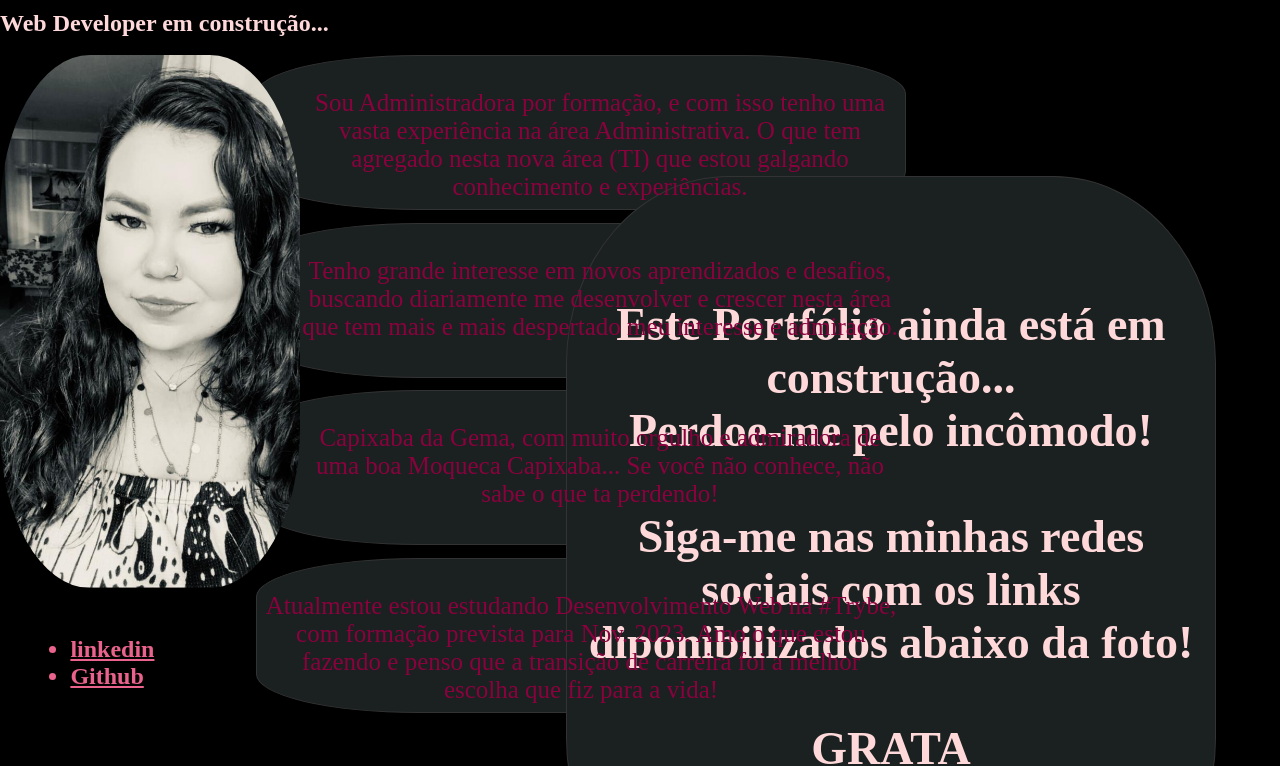
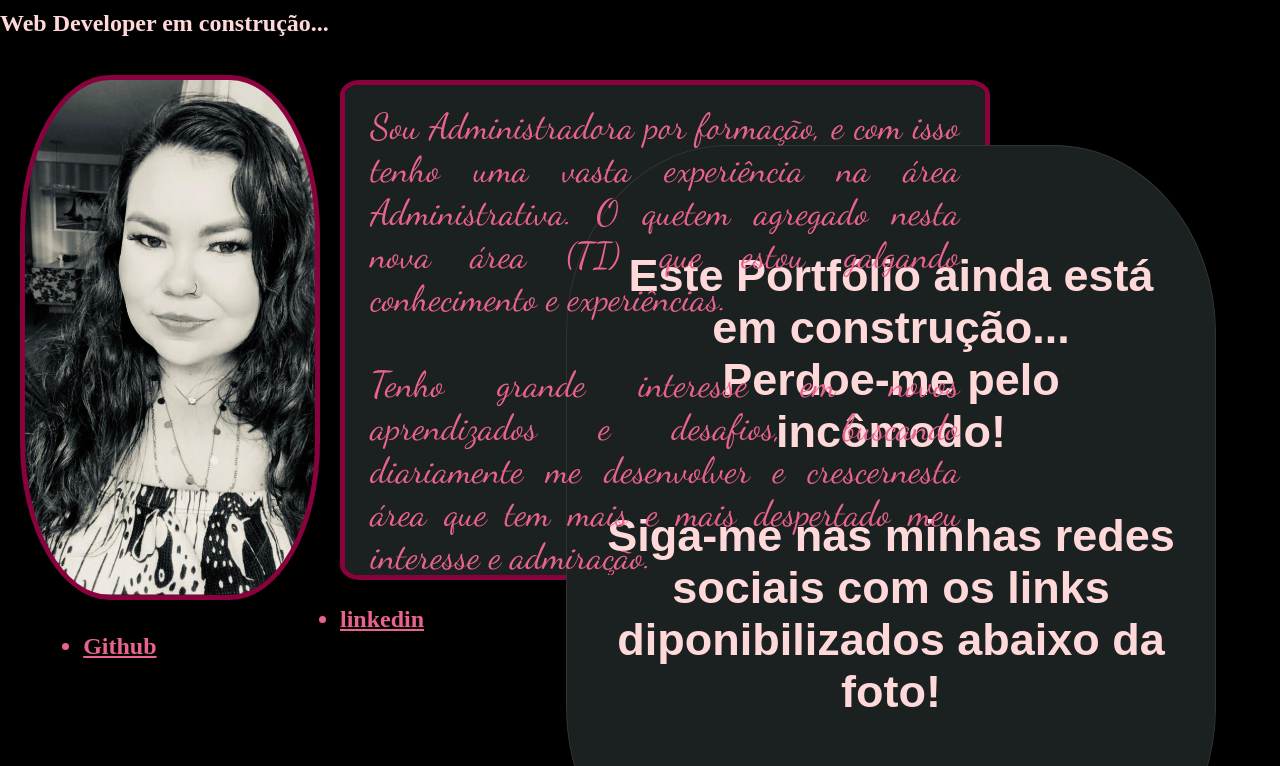
Before and after one commit to SherlyAmorim/SherlyAmorim.github.io, a plain HTML site: page index.html in a window 1280 px wide. Shown: the part 186-952 px from the top of the page. Drawn offline with Linux system fonts and the light colour scheme.

Commit message:
Inclusão de div, aside, scrollbar e outras alterações

```diff
--- a/index.html
+++ b/index.html
@@ -1,25 +1,40 @@
 <!DOCTYPE html>
 <html lang="pt-br">
+
 <head>
     <meta charset="UTF-8">
     <title>Sherly Amorim</title>
     <link rel="stylesheet" href="style.css">
 </head>
+
 <body>
-    <br><h2>Olá, sou a</h2>
+    <br>
+    <h2>Olá, sou a</h2>
     <h1>Sherly Amorim</h1>
     <h2>Web Developer em construção...</h2><br>
-    <img src="Sherly.jpeg" width="300px" style="float:left">
-    <p><br> Sou Administradora por formação, e com isso tenho uma vasta experiência na área Administrativa. O que tem agregado nesta nova área (TI) que estou galgando conhecimento e experiências.</p>
-    <p><br> Tenho grande interesse em novos aprendizados e desafios, buscando diariamente me desenvolver e crescer nesta área que tem mais e mais despertado meu interesse e admiração.</p>
-    <p><br>Capixaba da Gema, com muito orgulho e admiradora de uma boa Moqueca Capixaba...
-    Se você não conhece, não sabe o que ta perdendo!</p>
-    <p><br>Atualmente estou estudando Desenvolvimento Web na #Trybe, com formação prevista para Nov. 2023.
-    Amo o que estou fazendo e penso que a transição de carreira foi a melhor escolha que fiz para a vida!</p>
-    <h2 id="pagConstrucao"> <br><br> Este Portfólio ainda está em construção... <br> Perdoe-me pelo incômodo! <br><br> Siga-me nas minhas redes sociais com os links diponibilizados abaixo da foto! <br><br> GRATA</h2>
-    <ul><h2>
-        <li><a href="https://www.linkedin.com/in/sherlyamorim-ti/" target="_blank" id="rede">linkedin</a></li>
-        <li><a href="https://github.com/SherlyAmorim" target="_blank" id="rede">Github</a></li>
-    </h2></ul>
+    <img src="Sherly.jpeg">
+    <div>
+        <p>Sou Administradora por formação, e com isso tenho uma vasta experiência na área Administrativa. O quetem agregado nesta nova área (TI) que estou galgando conhecimento e experiências.</p>
+        <p><br> Tenho grande interesse em novos aprendizados e desafios, buscando diariamente me desenvolver e
+        crescernesta área que tem mais e mais despertado meu interesse e admiração.</p>
+        <p><br> Capixaba da Gema, com muito orgulho e admiradora de uma boa Moqueca Capixaba...Se você não conhece, não sabe o que ta perdendo!</p>
+        <p><br> Atualmente estudo Desenvolvimento Web na #Trybe, com formação prevista para Nov/23.</p>
+        <p><br> Amo o que estou fazendo e penso que a transição de carreira foi a melhor escolha que fiz para a vida!</p>
+    </div>
+    <aside id="pagConstrucao">
+        <h2> <br><br> Este Portfólio ainda está em construção... <br> Perdoe-me pelo incômodo!
+            <br><br>
+            Siga-me nas minhas redes sociais com os links diponibilizados abaixo da foto! <br><br>GRATA!
+        </h2>
+    </aside>
 </body>
+<footer>
+    <ul>
+        <h2>
+            <li><a href="https://www.linkedin.com/in/sherlyamorim-ti/" target="_blank" id="rede">linkedin</a></li>
+            <li><a href="https://github.com/SherlyAmorim" target="_blank" id="rede">Github</a></li>
+        </h2>
+    </ul>
+</footer>
+
 </html>
--- a/style.css
+++ b/style.css
@@ -7,16 +7,21 @@
     box-sizing: border-box;
 }
 
-body{
+body {
     background-color: black;
     color: #FFD9DA;
 }
 
-img{
+img {
     border-radius: 30%;
+    width:300px;
+    float:left;
+    padding: 5px;
+    background-color: #89023E;
+    margin: 20px;
 }
 
-h1{
+h1 {
     font-family: 'Dancing Script', cursive, sans-serif;
     text-align: left;
     font-size: 115px;
@@ -24,22 +29,41 @@ h1{
     margin: 0 0 1% 5%
 }
 
-p {
+div {
     background-color: #1B2021;
+    margin: 2% 5% 1% 20%;
+    overflow-y: scroll;
     width: 650px;
-    height: 155px;
-    padding: 5px;
-    border: 1px solid #333;
-    border-radius: 25%;
-    background-size: 50% 80%;
-    text-align: center;
-    color: #89023E;
-    font-size: 25px;
-    margin: 0 5% 1% 20%;
+    height: 500px;
+    padding: 1.5% 2% 0 2%;
+    border: 5px solid #89023E;
+    border-radius: 3%;
+    background-size: 50%;
+    text-align: justify;
+    color: #EA638C;
+    font-family: 'Dancing Script', cursive, sans-serif;
+    font-size: 36px;
+
 }
 
-ul {
-    margin: -7% 0 0 5.5%;
+div::-webkit-scrollbar {
+    width: 15px;
+}
+
+div::-webkit-scrollbar-track {
+    box-shadow: inset 0 0 5px #EA638C;
+    border-radius: 50px;
+}
+
+div::-webkit-scrollbar-thumb {
+    box-shadow: inset 0 0 5px #1B2021;
+    background: #89023E;
+    border-radius: 50px;
+    height: 5%;
+  }
+
+footer {
+    margin: 2% 0 0 6.5%;
     color: #EA638C;
 }
 
@@ -47,15 +71,16 @@ ul {
     background-color: #1B2021;
     width: 650px;
     height: 750px;
-    padding: 15px;
+    padding: 0px 35px 0 35px;
     border: 1px solid #333;
     border-radius: 25%;
     background-size: 50% 80%;
     text-align: center;
-    font-size: 46px;
+    font-size: 30px;
+    font-family: sans-serif;
     color: #FFD9DA;
     float: right;
-    margin: -43% 5%;
+    margin: -35% 5%;
 }
 
 #rede {
```
